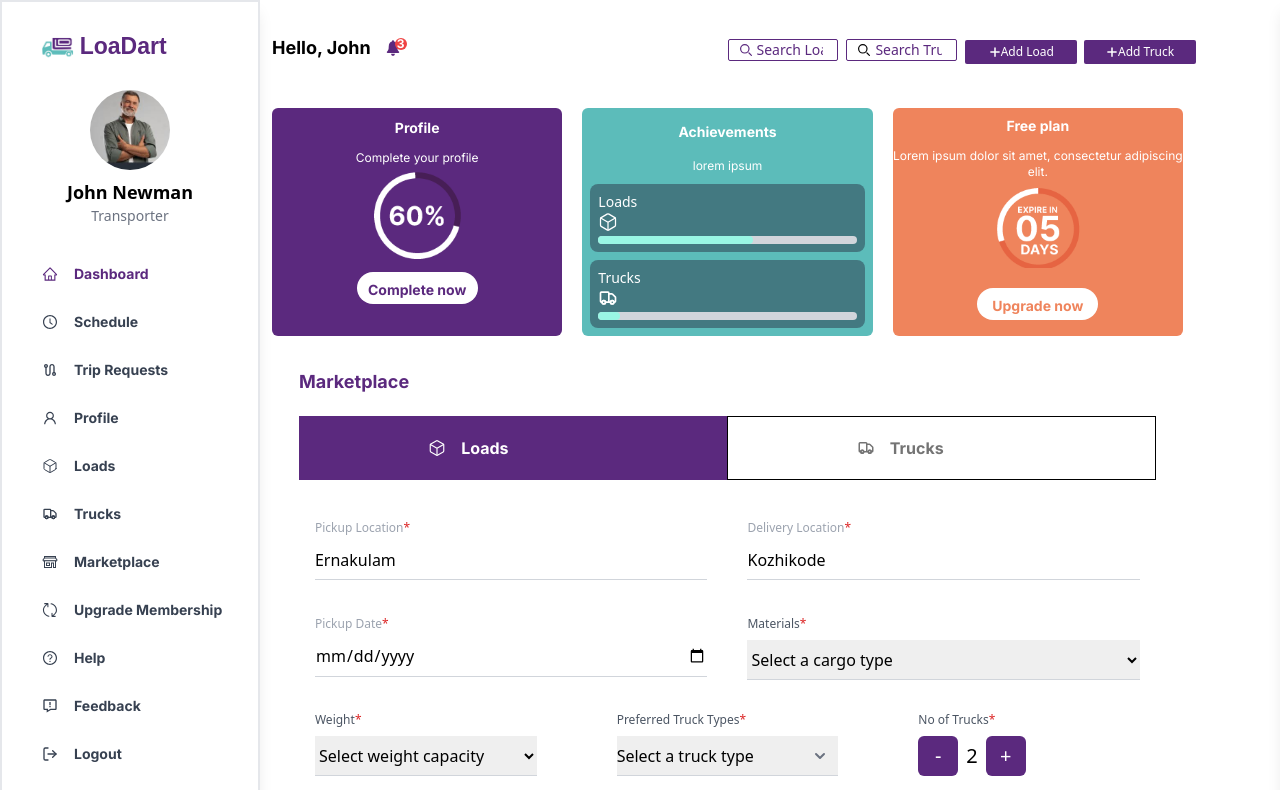
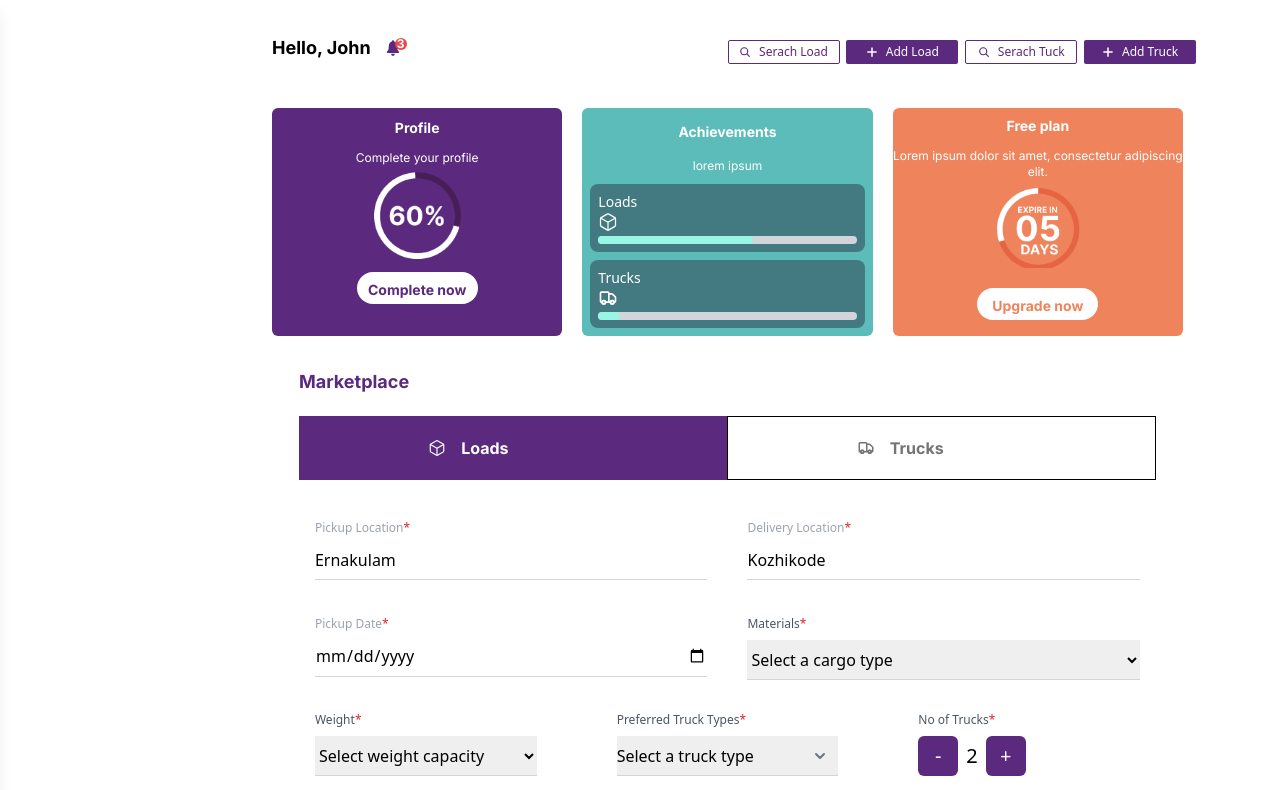
Before and after one commit to nihalmohd/LoaDart, a React (Vite) app: page /Transpoter/Dashboard in a window 1280 px wide. Shown: the top 790 px of the page. Built offline with nearby package versions, Linux system fonts and the light colour scheme.

Commit message:
side bar bug fiexed

```diff
--- a/src/assets/components/Transpoter/Dashboard/Topbuttons.jsx
+++ b/src/assets/components/Transpoter/Dashboard/Topbuttons.jsx
@@ -2,13 +2,10 @@ import React, { useState } from 'react'
 import { IoIosNotifications } from "react-icons/io";
 import { FaPlus } from "react-icons/fa6";
 import DataTracking from './DataTracking';
-import { IoMdMenu } from "react-icons/io";
+import { IoSearch } from "react-icons/io5";
 
 
 const Topbuttons = () => {
-
-    const [isSidebarOpen, setIsSidebarOpen] = useState(false);
-
     const toggleSidebar = () => {
       setIsSidebarOpen(!isSidebarOpen);
     };
@@ -18,96 +15,25 @@ const Topbuttons = () => {
     <div className="w-full md:h-24 flex justify-between items-center">
       <div className="w-full md:w-3/12 h-10  flex justify-between items-center pl-3  ">
         <h1 className='flex justify-center items-center text-lg font-inter font-semibold'>Hello, John <span className='ml-3 text-[#5B297E] text-xl flex relative'> <IoIosNotifications /> <div className="w-3 h-3 bg-red-500 rounded-full ml-3 absolute text-white text-xs text-center flex justify-center items-center">3</div></span></h1>
-        <div className="w-20 h-full lg:hidden flex justify-end items-center pr-2">
-            <button onClick={toggleSidebar} className="w-12 h-12 flex justify-center items-center">
-              <h1 className="text-3xl"><IoMdMenu /></h1>
-            </button>
-          </div>
+
       </div>
             <div className="w-6/12 h-10 hidden md:grid grid-cols-4 gap-2 pt-3 ">
-                <div className="w-full h-5  flex justify-center items-center ">
-                    <form className="max-w-md mx-auto">
-                        <label for="default-search" className="mb-2 text-sm font-medium text-[#5B297E]-900 sr-only dark:text-white">Search</label>
-                        <div className="relative">
-                            <div className="absolute inset-y-0 start-0 flex items-center ps-3 pointer-events-none">
-                                <svg className="w-3 h-3 text-[#5B297E] dark:text-[#5B297E]" aria-hidden="true" xmlns="http://www.w3.org/2000/svg" fill="none" viewBox="0 0 20 20">
-                                    <path stroke="currentColor" stroke-linecap="round" stroke-linejoin="round" stroke-width="2" d="m19 19-4-4m0-7A7 7 0 1 1 1 8a7 7 0 0 1 14 0Z" />
-                                </svg>
-                            </div>
-                            <input type="search" id="default-search" className="block w-full  ps-7 text-sm  border border-[#5B297E] rounded-sm text-[#5B297E] placeholder-[#5B297E]   " placeholder="Search Load" required />
-
-                        </div>
-                    </form>
-                </div>
-                <div className="w-full h-5  flex justify-center items-center">
-                    <form className="max-w-md mx-auto">
-                        <label for="default-search" className="mb-2 text-sm font-medium text-[#5B297E] sr-only dark:text-[#5B297E]">Search</label>
-                        <div className="relative">
-                            <div className="absolute inset-y-0 start-0 flex items-center ps-3 pointer-events-none">
-                                <svg className="w-3 h-3 text[#5B297E] dark:text-[#5B297E]" aria-hidden="true" xmlns="http://www.w3.org/2000/svg" fill="none" viewBox="0 0 20 20">
-                                    <path stroke="currentColor" stroke-linecap="round" stroke-linejoin="round" stroke-width="2" d="m19 19-4-4m0-7A7 7 0 1 1 1 8a7 7 0 0 1 14 0Z" />
-                                </svg>
-                            </div>
-                            <input type="search" id="default-search" className="block w-full  ps-7 text-sm  border border-[#5B297E]   rounded-sm  placeholder-[#5B297E]  " placeholder="Search Truck" required />
-
-                        </div>
-                    </form>
-                </div>
-                <button className="w-28 h-6 bg-[#5B297E] flex justify-center items-center rounded-sm text-white text-xs mb-2"><FaPlus />Add Load</button>
-                <button className="w-28 h-6 bg-[#5B297E] flex justify-center items-center rounded-sm text-white text-xs mb-2"><FaPlus />Add Truck</button>
+                <button className="w-28 h-6  border border-[#5B297E] flex justify-center items-center rounded-sm text-[#5B297E] text-xs mb-2"><IoSearch className='mr-2 font-semibold' /> Serach Load</button>
+                <button className="w-28 h-6 bg-[#5B297E] flex justify-center items-center rounded-sm text-white text-xs mb-2"><FaPlus className='mr-2 font-semibold' />Add Load</button>
+                <button className="w-28 h-6  border border-[#5B297E] flex justify-center items-center rounded-sm text-[#5B297E] text-xs mb-2"><IoSearch className='mr-2 font-semibold' /> Serach Tuck</button>
+                <button className="w-28 h-6 bg-[#5B297E] flex justify-center items-center rounded-sm text-white text-xs mb-2"><FaPlus className='mr-2 font-semibold' />Add Truck</button>
             </div>
         </div>
               <div className="w-11/12 h-20  ml-4 md:hidden flex justify-center items-center">
-                  <div className="w-full h-10  grid grid-cols-2 gap-2 pt-2 ">
-                      <div className="w-full h-5  flex justify-center items-center ">
-                          <form className="max-w-md mx-auto">
-                              <label for="default-search" className="mb-2 text-sm font-medium text-[#5B297E]-900 sr-only dark:text-white">Search</label>
-                              <div className="relative">
-                                  <div className="absolute inset-y-0 start-0 flex items-center ps-3 pointer-events-none">
-                                      <svg className="w-3 h-3 text-[#5B297E] dark:text-[#5B297E]" aria-hidden="true" xmlns="http://www.w3.org/2000/svg" fill="none" viewBox="0 0 20 20">
-                                          <path stroke="currentColor" stroke-linecap="round" stroke-linejoin="round" stroke-width="2" d="m19 19-4-4m0-7A7 7 0 1 1 1 8a7 7 0 0 1 14 0Z" />
-                                      </svg>
-                                  </div>
-                                  <input type="search" id="default-search" className="block w-full  ps-7 text-sm  border border-[#5B297E] rounded-sm text-[#5B297E] placeholder-[#5B297E]   " placeholder="Search Load" required />
-
-                              </div>
-                          </form>
-                      </div>
-                      <div className="w-full h-5  flex justify-center items-center">
-                          <form className="max-w-md mx-auto">
-                              <label for="default-search" className="mb-2 text-sm font-medium text-[#5B297E] sr-only dark:text-[#5B297E]">Search</label>
-                              <div className="relative">
-                                  <div className="absolute inset-y-0 start-0 flex items-center ps-3 pointer-events-none">
-                                      <svg className="w-3 h-3 text[#5B297E] dark:text-[#5B297E]" aria-hidden="true" xmlns="http://www.w3.org/2000/svg" fill="none" viewBox="0 0 20 20">
-                                          <path stroke="currentColor" stroke-linecap="round" stroke-linejoin="round" stroke-width="2" d="m19 19-4-4m0-7A7 7 0 1 1 1 8a7 7 0 0 1 14 0Z" />
-                                      </svg>
-                                  </div>
-                                  <input type="search" id="default-search" className="block w-full  ps-7 text-sm  border border-[#5B297E]   rounded-sm  placeholder-[#5B297E]  " placeholder="Search Truck" required />
-
-                              </div>
-                          </form>
-                      </div>
-                      <button className="md:w-28 h-6 bg-[#5B297E] flex justify-center items-center rounded-sm text-white text-xs mb-2"><FaPlus />Add Load</button>
-                      <button className="md:w-28 h-6 bg-[#5B297E] flex justify-center items-center rounded-sm text-white text-xs mb-2"><FaPlus />Add Truck</button>
+                  <div className="w-full h-10  grid grid-cols-2 gap-2 ">
+                <button className="md:w-28 h-6  border border-[#5B297E] flex justify-center items-center rounded-sm text-[#5B297E] text-xs"><IoSearch className='mr-2 font-semibold' /> Serach Load</button>
+                <button className="md:w-28 h-6  border border-[#5B297E] flex justify-center items-center rounded-sm text-[#5B297E] text-xs "><IoSearch className='mr-2 font-semibold' /> Serach Tuck</button>
+                      <button className="md:w-28 h-6 bg-[#5B297E] flex justify-center items-center rounded-sm text-white text-xs mb-2"><FaPlus className='mr-2 font-semibold' />Add Load</button>
+                      <button className="md:w-28 h-6 bg-[#5B297E] flex justify-center items-center rounded-sm text-white text-xs mb-2"><FaPlus className='mr-2 font-semibold' />Add Truck</button>
                   </div>
               </div>
     <DataTracking/>
     </div>
-    <div
-  className={`fixed top-0 right-0 h-full bg-white shadow-lg transform ${
-    isSidebarOpen ? 'translate-x-0' : 'translate-x-full'
-  } transition-transform duration-300 w-64 z-50`}
->
-  {/* <Sidebar /> */}
-</div>
-
-{/* Overlay */}
-{isSidebarOpen && (
-  <div
-    onClick={toggleSidebar}
-    className="fixed inset-0 bg-black opacity-50 z-40"
-  ></div>
-)}
 
     </div>
   )
--- a/src/assets/components/Transpoter/Schedule/ScheduleButton.jsx
+++ b/src/assets/components/Transpoter/Schedule/ScheduleButton.jsx
@@ -21,7 +21,7 @@ const ScheduleButton = () => {
                             onClick={() => setSelectedDiv('left')}
                         >
                             <div className="w-48 h-10  flex">
-                                <div className="w-10 h-10  flex justify-center items-center">
+                                <div className="w-1/2 h-10  flex justify-end items-center">
                                     <h1
                                         className={`font-inter text-lg ${
                                             selectedDiv === 'right' ? 'text-[#747474]' : 'text-white'
@@ -48,7 +48,7 @@ const ScheduleButton = () => {
                             onClick={() => setSelectedDiv('right')}
                         >
                             <div className="w-48 h-10  flex">
-                                <div className="w-10 h-10  flex justify-center items-center">
+                                <div className="w-1/2 h-10  flex justify-end items-center">
                                     <h1
                                         className={`font-inter text-lg ${
                                             selectedDiv === 'left' ? 'text-[#747474]' : 'text-white'
--- a/src/assets/components/Transpoter/Sidebar/Sidebar.jsx
+++ b/src/assets/components/Transpoter/Sidebar/Sidebar.jsx
@@ -19,6 +19,9 @@ import SearchTruck from '../Truck/SearchTruck';
 import YourTruck from '../Truck/YourTruck';
 import UpgradeMembership from '../UpgradeMembership/UpgradeMembership';
 import Help from '../Help/Help';
+import { IoMdMenu } from "react-icons/io";
+import { FaArrowLeft } from "react-icons/fa";
+
 
 function Sidebar() {
     const [isTrucksOpen, setIsTrucksOpen] = useState(false);
@@ -26,6 +29,7 @@ function Sidebar() {
     const [isTruck, setIsTruck] = useState(false);
     const [isLoad, setIsLoad] = useState(false);
     const [activeItem, setActiveItem] = useState('Dashboard');
+    const [isSidebarOpen, setIsSidebarOpen] = useState(false);
 
 
     const toggleTrucks = () => {
@@ -42,12 +46,30 @@ function Sidebar() {
     const handleMenuItemClick = (item) => {
         setActiveItem(item);
     };
+    const handleSlidbar = ()=>{
+        setIsSidebarOpen(!isSidebarOpen)
+    }
+    console.log(isSidebarOpen);
+
     return (
         <div className='md:flex'>
+            <div className=" md:hidden w-full h-10 flex justify-end items-center ">
+            <div className="w-full h-full lg:hidden flex justify-end  items-center pr-2  ">
+                          <button className="w-12 h-12 flex justify-center items-center " onClick={()=>{handleSlidbar()}}>
+                              <h1 className="text-3xl"><IoMdMenu /></h1>
+                          </button>
+             </div>
+            </div>
 
-        <div className=" fixed top-0 left-0 w-[260px] h-full bg-white shadow-lg md:flex flex-col items-center  z-50 py-6 border-2  overflow-y-scroll overflow-x-hidden  hidden ">
+        <div className={`fixed top-0 left-0 h-full bg-white shadow-lg transform ${isSidebarOpen ? 'translate-x-0 ' : '-translate-x-full'} transition-transform duration-300 w-[260px] md:flex flex-col items-center z-50 md:py-6 border-2 overflow-y-scroll overflow-x-hidden `}
 
-            <div className="w-9/12 h-10 flex justify-end items-end  ">
+        >
+            <div className="md:hidden flex w-full h-10">
+                <div className="w-10 h-10  flex justify-center items-center" onClick={()=>{handleSlidbar()}}>
+                    <h1 className=' text-xl font-bold font-inter text-black'><FaArrowLeft /></h1>
+                </div>
+            </div>
+            <div className="md:ml-0 ml-10 w-9/12 h-10 flex justify-end items-end ">
                 <div className="w-[100px] h-[35px] flex justify-end items-end">
                     <img src="/images/ab6aaab828b7c3f0ef708693166c9def.png" className="w-full h-full object-cover" alt="Logo" />
                 </div>
@@ -233,6 +255,8 @@ function Sidebar() {
                 </a>
             </nav>
 
+
+
         </div>
         <div className="flex-grow h-full lg:ml-[260px]  overflow-auto ">
 
```
